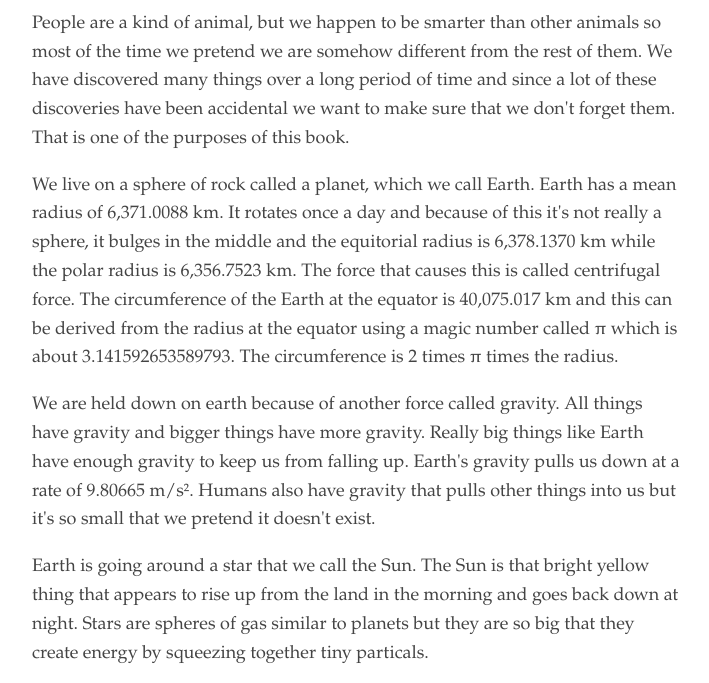
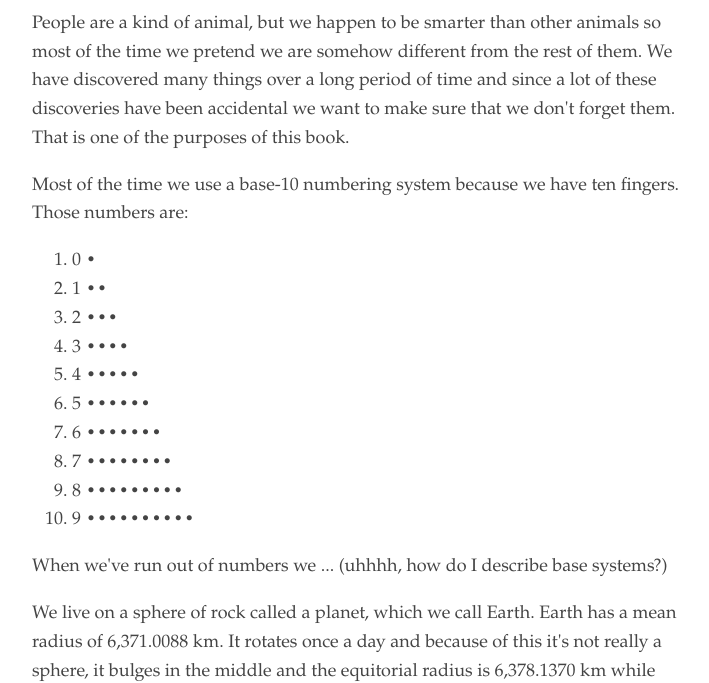
Before and after one commit to guidoism/whydaddywhy, a plain HTML site: page index.html in a window 1280 px wide. Shown: the part 112-795 px from the top of the page, without its empty margins (283-992 px from the left). Drawn offline with Linux system fonts and the light colour scheme.

Commit message:
Update index.html

```diff
--- a/index.html
+++ b/index.html
@@ -26,6 +26,24 @@
   these discoveries have been accidental we want to make sure that we don't
   forget them. That is one of the purposes of this book.
 </p>
+
+  <p>
+    Most of the time we use a base-10 numbering system because we have ten fingers.
+    Those numbers are:
+<ol>
+    <li>0 •</li>
+    <li>1 ••</li>
+    <li>2 •••</li>
+    <li>3 ••••</li>
+    <li>4 •••••</li>
+    <li>5 ••••••</li>
+    <li>6 •••••••</li>
+    <li>7 ••••••••</li>
+    <li>8 •••••••••</li>
+    <li>9 ••••••••••</li>
+</ol>
+When we've run out of numbers we ... (uhhhh, how do I describe base systems?)
+  </p>
 
   <p>
     We live on a sphere of rock called a planet, which we call Earth. Earth
```
